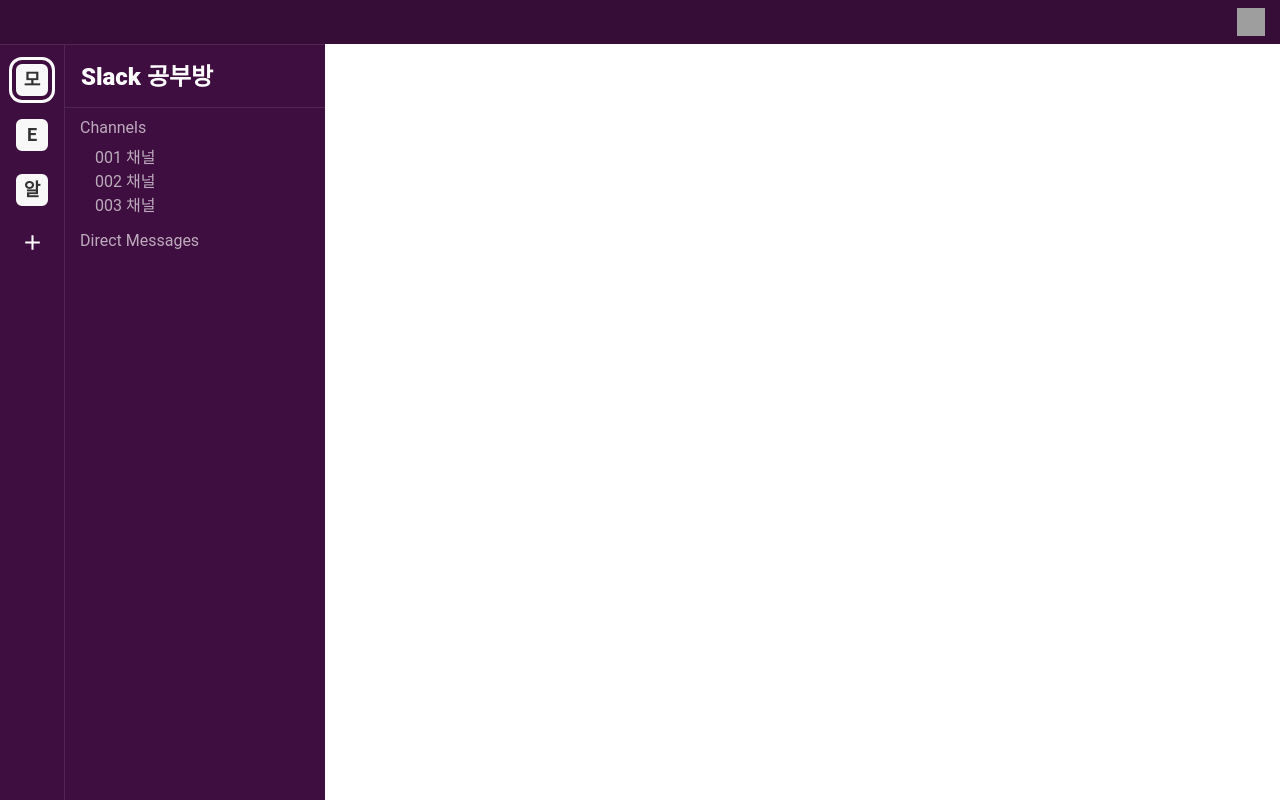
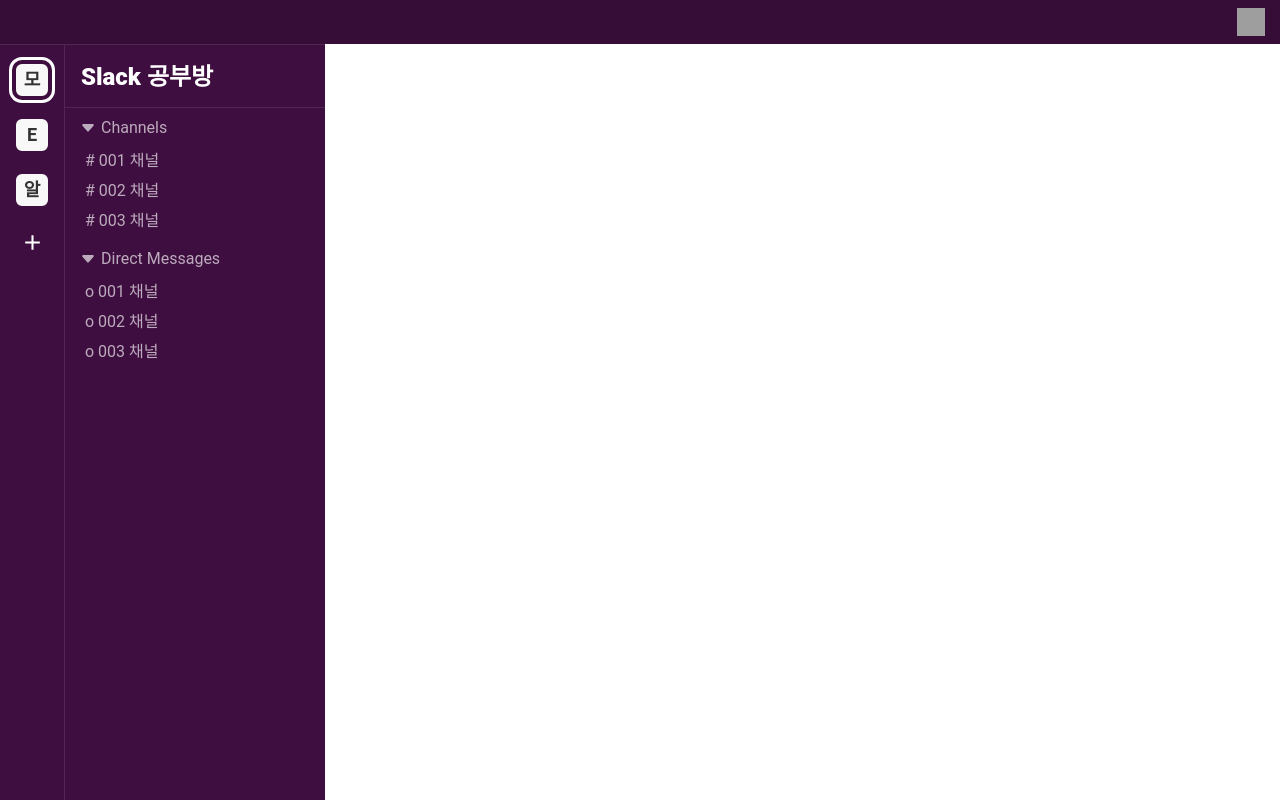
Before and after one commit to devjoylee/sleact, a React (Create React App) app: page /workspace in a window 1280 px wide. Built offline with nearby package versions, Linux system fonts and the light colour scheme; grey boxes are pictures that could not be loaded.

Commit message:
💄 add channel & direct message list

```diff
--- /dev/null
+++ b/src/components/Workspace/WorkspaceBoard/ChannelList.tsx
@@ -0,0 +1,26 @@
+import React, { useState } from 'react';
+import { ChannelListContainer } from './styles';
+import { BsCaretRightFill, BsCaretDownFill } from 'react-icons/bs';
+
+interface ListProp {
+  list: string[];
+}
+
+export const ChannelList = ({ list }: ListProp) => {
+  const [showItem, setShowItem] = useState(true);
+  return (
+    <ChannelListContainer>
+      <p onClick={() => setShowItem((prev) => !prev)}>
+        {showItem ? <BsCaretDownFill /> : <BsCaretRightFill />}
+        Channels
+      </p>
+      {showItem && (
+        <ul className='channel-list'>
+          {list.map((item, i) => (
+            <li key={i}># {item}</li>
+          ))}
+        </ul>
+      )}
+    </ChannelListContainer>
+  );
+};
--- /dev/null
+++ b/src/components/Workspace/WorkspaceBoard/DMList.tsx
@@ -0,0 +1,27 @@
+import React, { useState } from 'react';
+import { DMListContainer } from './styles';
+import { BsCaretRightFill, BsCaretDownFill } from 'react-icons/bs';
+
+interface ListProp {
+  list: string[];
+}
+
+export const DMList = ({ list }: ListProp) => {
+  const [showItem, setShowItem] = useState(true);
+
+  return (
+    <DMListContainer>
+      <p onClick={() => setShowItem((prev) => !prev)}>
+        {showItem ? <BsCaretDownFill /> : <BsCaretRightFill />}
+        Direct Messages
+      </p>
+      {showItem && (
+        <ul className='dm-list'>
+          {list.map((item, i) => (
+            <li key={i}>o {item}</li>
+          ))}
+        </ul>
+      )}
+    </DMListContainer>
+  );
+};
--- a/src/components/Workspace/WorkspaceBoard/WorkspaceBoard.tsx
+++ b/src/components/Workspace/WorkspaceBoard/WorkspaceBoard.tsx
@@ -1,6 +1,8 @@
 import React, { useState } from 'react';
+import { ChannelList } from './ChannelList';
+import { DMList } from './DMList';
 import { Dropdown } from './Dropdown';
-import { ListContainer, WorkspaceName, ListBoard, ChannelBoard, DMBoard } from './styles';
+import { BoardContainer, WorkspaceName, ListBoard } from './styles';
 
 export const WorkspaceBoard = () => {
   const [list, setList] = useState(['001 채널', '002 채널', '003 채널']);
@@ -11,23 +13,13 @@
   };
 
   return (
-    <ListContainer>
+    <BoardContainer>
       <WorkspaceName onClick={toggleDropdown}>Slack 공부방</WorkspaceName>
       {dropdown && <Dropdown handleClose={toggleDropdown} addChannel={addChannel} />}
       <ListBoard>
-        <ChannelBoard>
-          <p>Channels</p>
-          <ul className='channel-list'>
-            {list.map((item, i) => (
-              <li key={i}>{item}</li>
-            ))}
-          </ul>
-        </ChannelBoard>
-        <DMBoard>
-          <p>Direct Messages</p>
-          <ul className='dm-list'></ul>
-        </DMBoard>
+        <ChannelList list={list} />
+        <DMList list={list} />
       </ListBoard>
-    </ListContainer>
+    </BoardContainer>
   );
 };
--- a/src/components/Workspace/WorkspaceBoard/styles.ts
+++ b/src/components/Workspace/WorkspaceBoard/styles.ts
@@ -1,7 +1,7 @@
 import styled from '@emotion/styled';
 import { COLOR } from 'styles/variables';
 
-export const ListContainer = styled.nav`
+export const BoardContainer = styled.nav`
   width: 260px;
   display: inline-flex;
   flex-direction: column;
@@ -26,19 +26,32 @@
 `;
 
 export const ListBoard = styled.div`
-  padding: 10px 15px;
+  padding: 10px 0;
   height: calc(100vh - 102px);
   overflow-y: auto;
   color: ${COLOR.TEXT_GRAY};
   p {
+    display: flex;
+    align-items: center;
     margin-bottom: 7px;
+    padding: 0 15px;
+    cursor: pointer;
+    svg {
+      margin-right: 5px;
+    }
   }
   ul {
-    padding-left: 15px;
+    li {
+      padding: 3px 20px;
+      cursor: pointer;
+      &:hover {
+        background: ${COLOR.MAIN_DARK};
+      }
+    }
   }
 `;
 
-export const ChannelBoard = styled.div``;
-export const DMBoard = styled.div`
+export const ChannelListContainer = styled.div``;
+export const DMListContainer = styled.div`
   margin-top: 15px;
 `;
```
